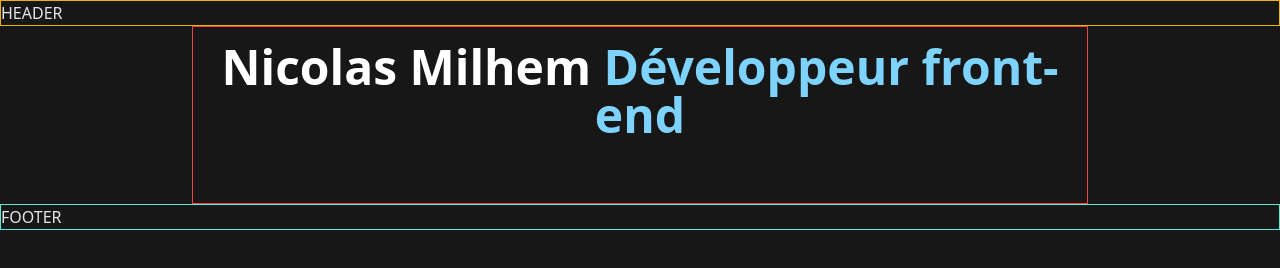
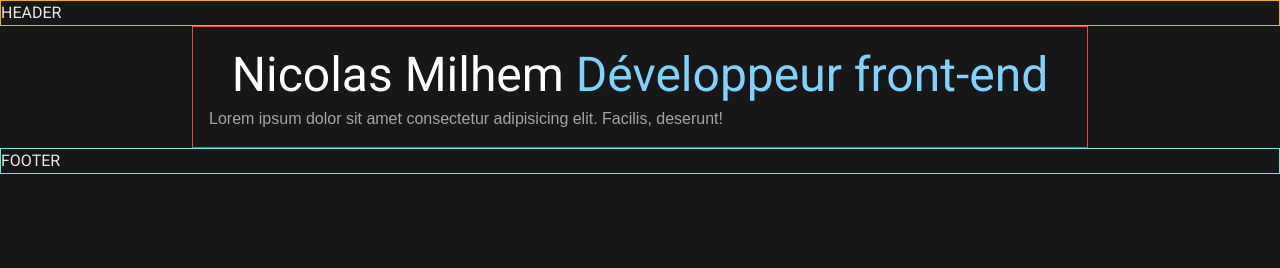
Before and after one commit to nicomil59/nicomildev, an Astro site: page / in a window 1280 px wide. Built offline with nearby package versions, Linux system fonts and the light colour scheme; Astro itself is replaced by a stand-in of ours.

Commit message:
💄 Add custom fonts

```diff
--- a/package.json
+++ b/package.json
@@ -11,6 +11,8 @@
   },
   "dependencies": {
     "@astrojs/tailwind": "^5.1.0",
+    "@fontsource-variable/nunito": "^5.0.20",
+    "@fontsource/roboto": "^5.0.14",
     "astro": "^4.14.3",
     "tailwindcss": "^3.4.10"
   }
--- a/src/components/Footer.astro
+++ b/src/components/Footer.astro
@@ -1,5 +1,5 @@
 ---
 ---
-<footer class="border border-teal-300 text-neutral-200">
+<footer class="border border-teal-300 font-title text-neutral-200">
     FOOTER
 </footer>
--- a/src/components/Header.astro
+++ b/src/components/Header.astro
@@ -1,5 +1,5 @@
 ---
 ---
-<header class="border border-yellow-500 text-neutral-200">
+<header class="border border-yellow-500 font-title text-neutral-200">
     HEADER
 </header>
--- a/src/layouts/Layout.astro
+++ b/src/layouts/Layout.astro
@@ -1,4 +1,9 @@
 ---
+import '@fontsource/roboto';
+
+// Supports weights 200-900
+import '@fontsource-variable/nunito';
+
 import Footer from "../components/Footer.astro";
 import Header from "../components/Header.astro";
 
--- a/src/pages/index.astro
+++ b/src/pages/index.astro
@@ -5,7 +5,8 @@ const pageTitle = "Nicolas Milhem - Développeur web"
 ---
 
 <Layout pageTitle={pageTitle}>
-	<main class="max-w-4xl m-auto p-4 text-xl text-white border border-red-500">
-		<h1 class="text-5xl font-semibold text-center mb-[1em]">Nicolas Milhem <span class="text-gradient text-sky-300">Développeur front-end</span></h1>
+	<main class="max-w-4xl m-auto p-4 text-white border border-red-500">
+		<h1 class="text-5xl font-title font-medium text-center my-2">Nicolas Milhem <span class="text-gradient text-sky-300">Développeur front-end</span></h1>
+		<p class="font-text text-neutral-400">Lorem ipsum dolor sit amet consectetur adipisicing elit. Facilis, deserunt!</p>
 	</main>
 </Layout>
--- a/tailwind.config.mjs
+++ b/tailwind.config.mjs
@@ -2,7 +2,12 @@
 export default {
 	content: ['./src/**/*.{astro,html,js,jsx,md,mdx,svelte,ts,tsx,vue}'],
 	theme: {
-		extend: {},
+		extend: {
+			fontFamily: {
+				title: 'Roboto, sans-serif',
+				text: 'Nunito Variable, sans-serif'
+			},
+		},
 	},
 	plugins: [],
 }
```
Also changed, not shown: 1 other file.
